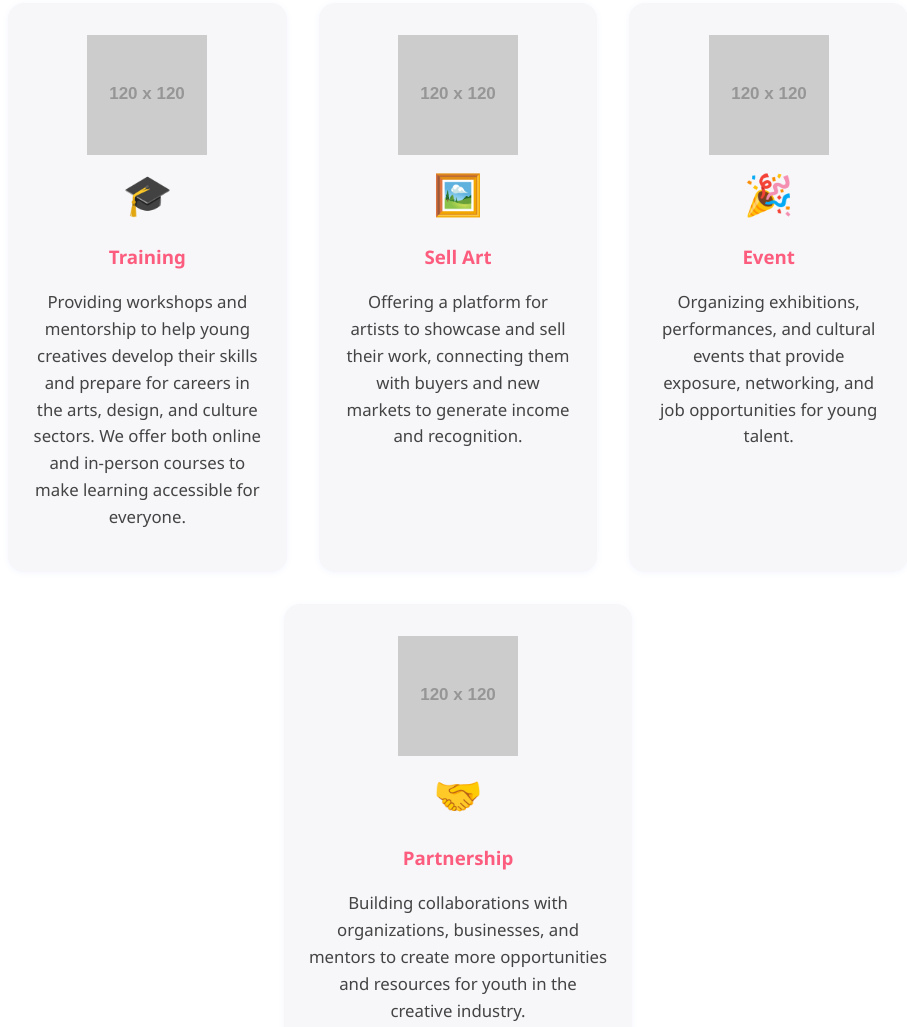
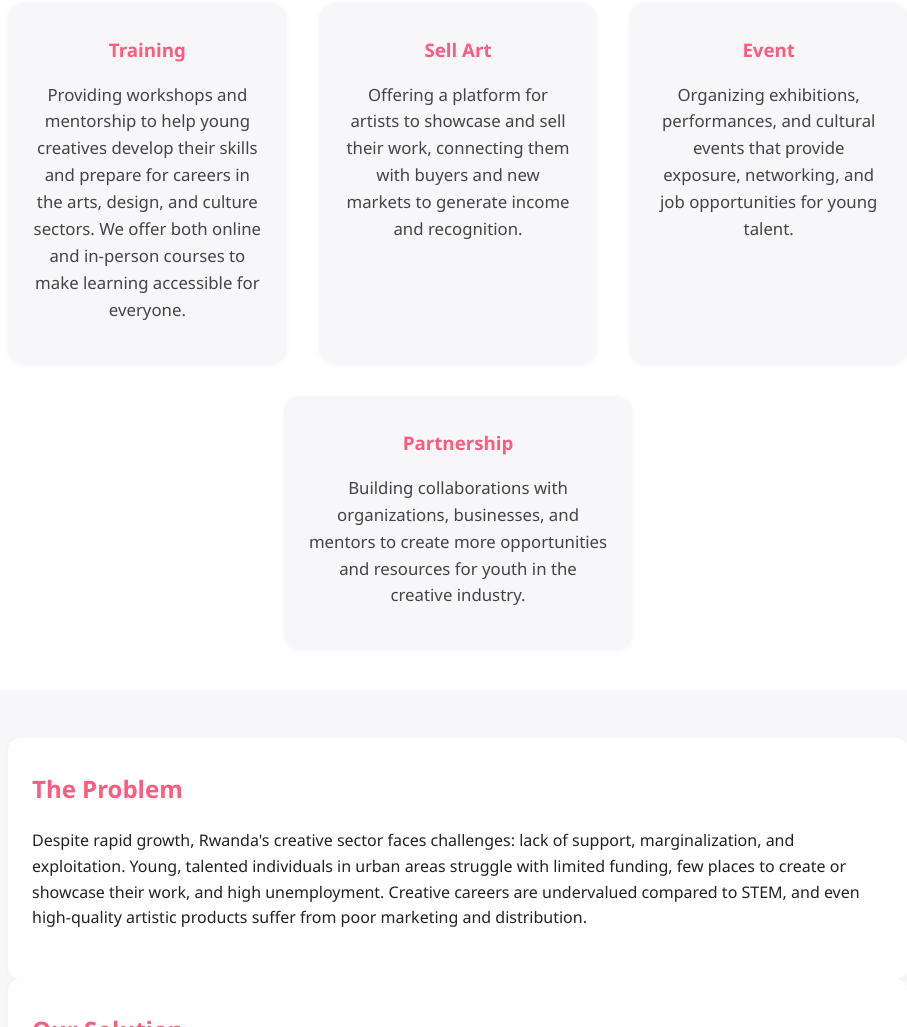
Before and after one commit to Mariamsas/Elab-website, a plain HTML site: page index.html in a window 1280 px wide. Shown: the part 847-1874 px from the top of the page, without its empty margins (182-1089 px from the left). Drawn offline with Linux system fonts and the light colour scheme; placeholder pictures from the web are drawn by us.

Commit message:
services picture

```diff
--- a/index.html
+++ b/index.html
@@ -53,26 +53,18 @@
       <h2>Our Services: Creating Jobs & Opportunities</h2>
       <div class="services-grid">
         <div class="service">
-          <img src="https://via.placeholder.com/120?text=Art+Training" alt="Art training" class="service-img">
-          <div class="service-icon">🎓</div>
           <h3>Training</h3>
           <p>Providing workshops and mentorship to help young creatives develop their skills and prepare for careers in the arts, design, and culture sectors. We offer both online and in-person courses to make learning accessible for everyone.</p>
         </div>
         <div class="service">
-          <img src="https://via.placeholder.com/120?text=Sell+Art" alt="Sell art" class="service-img">
-          <div class="service-icon">🖼️</div>
           <h3>Sell Art</h3>
           <p>Offering a platform for artists to showcase and sell their work, connecting them with buyers and new markets to generate income and recognition.</p>
         </div>
         <div class="service">
-          <img src="https://via.placeholder.com/120?text=Events" alt="Events" class="service-img">
-          <div class="service-icon">🎉</div>
           <h3>Event</h3>
           <p>Organizing exhibitions, performances, and cultural events that provide exposure, networking, and job opportunities for young talent.</p>
         </div>
         <div class="service">
-          <img src="https://via.placeholder.com/120?text=Partnership" alt="Partnership" class="service-img">
-          <div class="service-icon">🤝</div>
           <h3>Partnership</h3>
           <p>Building collaborations with organizations, businesses, and mentors to create more opportunities and resources for youth in the creative industry.</p>
         </div>
```
Also changed, not shown: 091d9fc1-852a-45c6-bc89-b565faee66ad.JPG (added), 3bcd60e0-703e-4f1d-8bb8-820d52e7cfbd.JPG (added), IMG_1272.JPG (added), PHOTO-2025-07-18-21-10-04.jpg (added).
